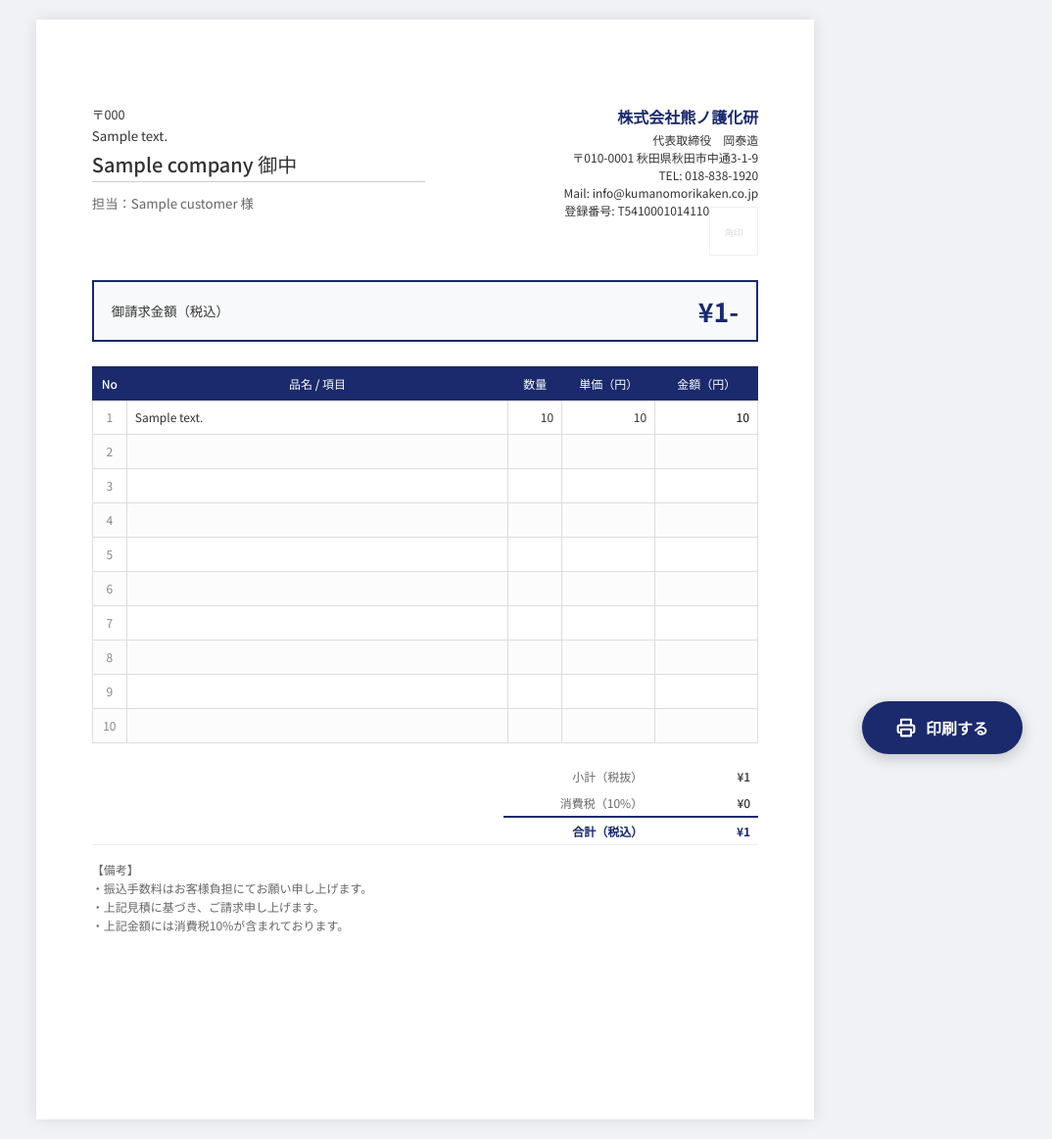
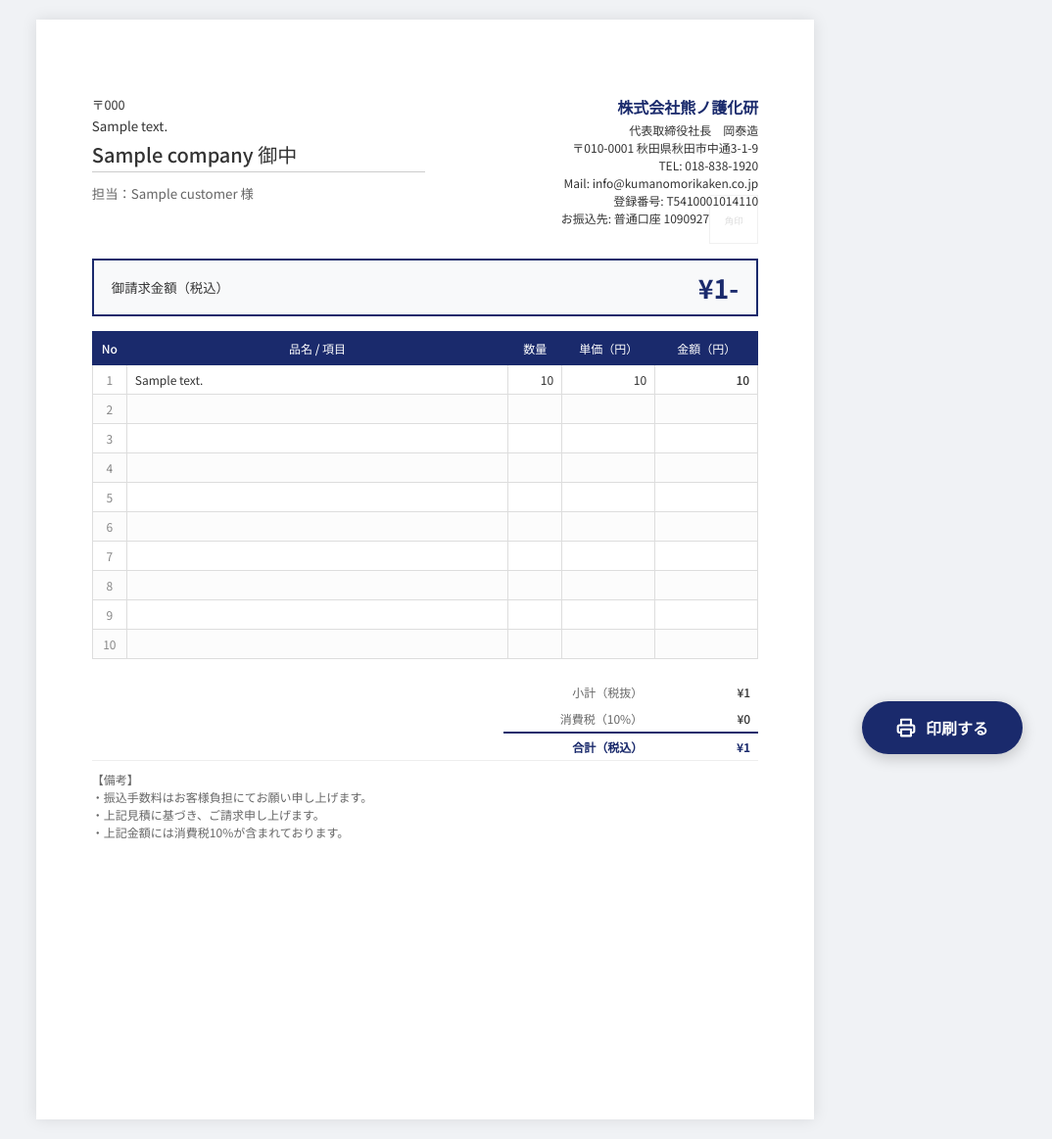
Before and after one commit to nakatgake/kumahanbai, a FastAPI app: template templates/print_layout.html in a window 1280 px wide. Shown: the whole page at 98% size, without its empty margins (206-1280 px from the left). Run offline with FastAPI, Linux system fonts and the light colour scheme; the template is opened without the code that fills it: most values are stand-ins (such as "Sample title", 1, 10 or a date in 2020).

Commit message:
請求フォーマット変更

```diff
--- a/templates/print_layout.html
+++ b/templates/print_layout.html
@@ -45,8 +45,10 @@
                 box-shadow: none;
                 margin: 0;
                 width: 210mm; /* 固定サイズ指定 */
-                min-height: auto;
-                padding: 12mm; /* 印刷時はさらに微調整 */
+                height: 296mm; /* A4高さを固定してはみ出さないように */
+                box-sizing: border-box;
+                padding: 10mm; /* 余白を削る */
+                overflow: hidden; /* はみ出した分を隠す */
             }
             .print-btn-container { display: none !important; }
         }
@@ -56,7 +58,7 @@
             display: flex;
             justify-content: space-between;
             align-items: flex-start;
-            margin-bottom: 25px;
+            margin-bottom: 15px;
         }
         .title {
             font-size: 24pt; /* 26ptから24ptに */
@@ -76,7 +78,7 @@
         .main-flex {
             display: flex;
             justify-content: space-between;
-            margin-bottom: 25px;
+            margin-bottom: 15px;
             align-items: flex-start;
         }
         .recipient {
@@ -118,8 +120,8 @@
         .grand-total-box {
             background-color: #f8f9fa;
             border: 2px solid var(--primary);
-            padding: 10px 18px;
-            margin-bottom: 25px;
+            padding: 8px 18px;
+            margin-bottom: 15px;
             display: flex;
             justify-content: space-between;
             align-items: center;
@@ -144,9 +146,9 @@
         }
         table.items-table td {
             border: 1px solid #ddd;
-            padding: 8px;
+            padding: 6px 8px; /* 高さを詰める */
             font-size: 9pt;
-            height: 35px; /* 38pxから35pxに */
+            height: 28px; /* 35pxから28pxに下げてはみ出し防止 */
         }
         table.items-table tr:nth-child(even) td {
             background-color: var(--bg-light);
@@ -218,12 +220,12 @@
         }
 
         .notes {
-            margin-top: 50px;
+            margin-top: 15px; /* さらに余白を詰める */
             font-size: 9pt;
             color: var(--text-light);
             border-top: 1px solid #eee;
-            padding-top: 15px;
-            line-height: 1.6;
+            padding-top: 10px;
+            line-height: 1.5;
             clear: both;
         }
     </style>
@@ -274,12 +276,13 @@
             </div>
             <div class="issuer">
                 <div class="issuer-name">株式会社熊ノ護化研</div>
-                代表取締役　岡泰造<br>
+                代表取締役社長　岡泰造<br>
                 〒010-0001 秋田県秋田市中通3-1-9<br>
                 TEL: 018-838-1920<br>
                 Mail: info@kumanomorikaken.co.jp<br>
-                登録番号: T5410001014110
-                <div class="hanko-space">角印</div>
+                登録番号: T5410001014110<br>
+                お振込先: 普通口座 1090927
+                <div class="hanko-space" style="margin-top: -15px;">角印</div>
             </div>
         </div>
 
```
Also changed, not shown: templates/invoices/bulk_print.html (+5 -4 lines), 1 other file.
